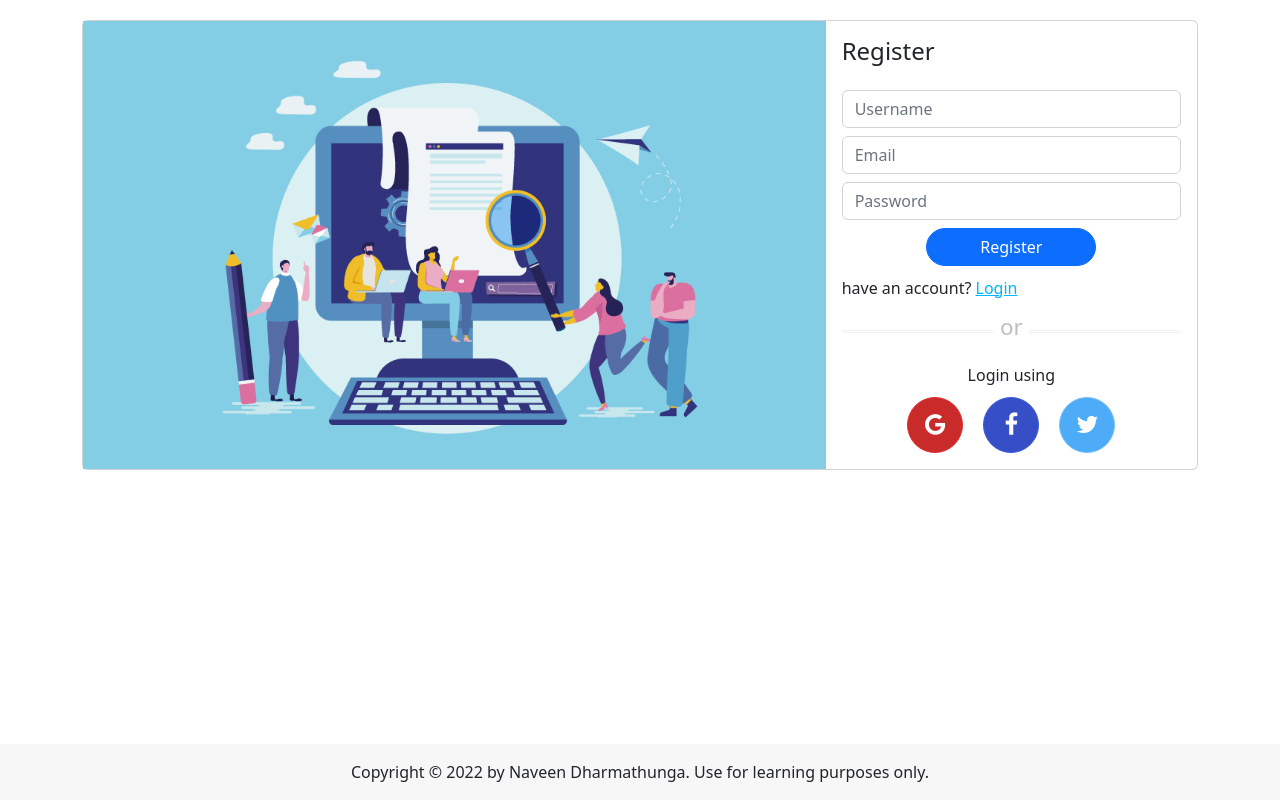
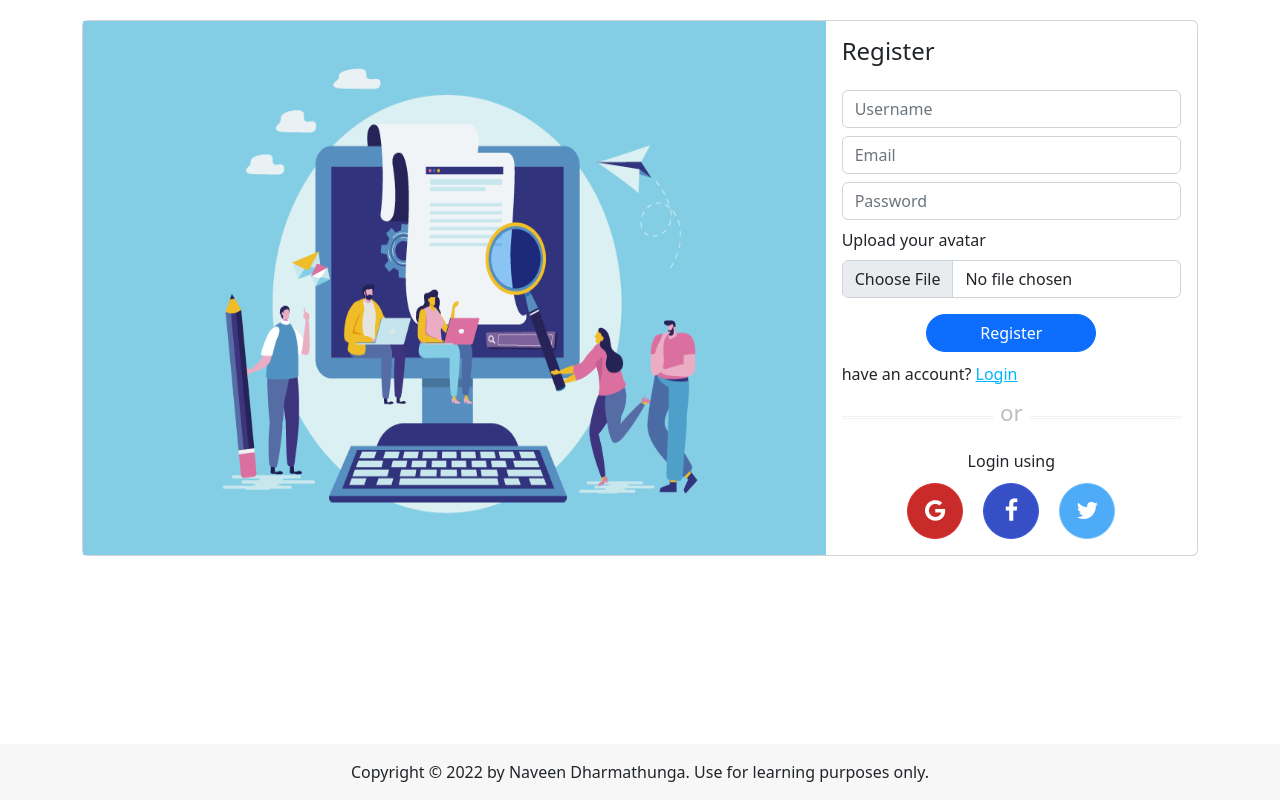
Before and after one commit to D-Naveenz/node-login-form, a Node server app: page /reg/ in a window 1280 px wide. Run offline with Node 20, Linux system fonts and the light colour scheme; some libraries are stand-ins or nearby versions.

Commit message:
added passport.js & multer.js functionalities

```diff
--- /dev/null
+++ b/db-handler.js
@@ -0,0 +1,9 @@
+export const users = [
+    {
+        id: '1661697689868',
+        name: 'Kasun',
+        email: 'asdf@gmail',
+        password: '$2b$10$rUlAWYfTRPEHdzhShDbGTOwIRAq8xF13J0XcwQmpXoawfkuh.iO0u',
+        avatar: 'avatar-1661697689806.png'
+    }
+];
--- a/db.js
+++ /dev/null
@@ -1 +0,0 @@
-export const users = [];
--- a/package.json
+++ b/package.json
@@ -1,6 +1,6 @@
 {
   "name": "node-login-form",
-  "version": "0.0.0",
+  "version": "0.1.0",
   "private": true,
   "scripts": {
     "devStart": "nodemon server.js"
@@ -8,7 +8,6 @@
   "dependencies": {
     "bcrypt": "^5.0.1",
     "bootstrap": "^5.2.0",
-    "cookie-parser": "~1.4.4",
     "debug": "~2.6.9",
     "dotenv": "^16.0.1",
     "ejs": "^3.1.8",
@@ -17,7 +16,7 @@
     "express-session": "^1.17.3",
     "font-awesome": "^4.7.0",
     "http-errors": "~1.6.3",
-    "morgan": "~1.9.1",
+    "multer": "^1.4.5-lts.1",
     "passport": "^0.6.0",
     "passport-local": "^1.0.0"
   },
--- a/routes/index.js
+++ b/routes/index.js
@@ -1,7 +1,7 @@
 import express from 'express';
 import passport from "passport";
 const router = express.Router();
-import { users } from '../db.js';
+import { users } from '../db-handler.js';
 
 /* GET home page. */
 router.get('/', function(req, res, next) {
--- a/routes/register.js
+++ b/routes/register.js
@@ -1,14 +1,28 @@
 import express from 'express';
+import bcrypt from 'bcrypt';
+import multer from 'multer';
+import path from 'path';
+import { users } from '../db-handler.js';
+
 const router = express.Router();
-import bcrypt from 'bcrypt';
-import { users } from '../db.js';
+const storage = multer.diskStorage({
+    destination: (req, file, cb) => {
+        cb(null, 'public/uploads');
+    },
+    filename: (req, file, cb) => {
+        // Debugging
+        //console.log(file);
+        cb(null, `${file.fieldname}-${Date.now()}${path.extname(file.originalname)}`);
+    }
+})
+const upload = multer({ storage: storage });
 
 // Get register page
 router.get('/', (req, res, next) => {
     res.render('register', { title: 'NodeGuru', newUser: false })
-})
+});
 
-router.post('/', async (req, res, next) => {
+router.post('/', upload.single('avatar'), async (req, res, next) => {
     try {
         // generate hashed password from the given
         const hashedPassword = await bcrypt.hash(req.body.password, 10);
@@ -16,7 +30,8 @@ router.post('/', async (req, res, next) => {
             id: Date.now().toString(),
             name: req.body.name,
             email: req.body.email,
-            password: hashedPassword
+            password: hashedPassword,
+            avatar: req.file.filename
         })
 
         // Debugging
@@ -31,6 +46,6 @@ router.post('/', async (req, res, next) => {
 
         res.redirect('reg');
     }
-})
+});
 
 export default router;
--- a/server.js
+++ b/server.js
@@ -11,7 +11,8 @@ import path from 'path';
 import passport from 'passport';
 import flash from 'express-flash';
 import session from 'express-session';
-import { users } from './db.js';
+import { users } from './db-handler.js';
+
 
 import initPassport from './passport-config.js';
 // import indexRouter from './routes/index.js';
--- a/views/register.ejs
+++ b/views/register.ejs
@@ -25,22 +25,26 @@
                     <div class="card-body">
                         <h4 class="card-title sign-in-title">Register</h4>
 
-                        <form class="row g-3 needs-validation" action="/reg" method="post" novalidate>
+                        <form class="row g-3 needs-validation" action="/reg" method="post" enctype="multipart/form-data" novalidate>
                             <fieldset>
-                                <div class="col-12">
+                                <div class="col">
                                     <label class="form-label width-max">
                                         <input type="text" class="form-control" id="name" name="name" placeholder="Username" aria-label="Username" required>
                                     </label>
                                 </div>
-                                <div class="col-12">
+                                <div class="col">
                                     <label class="form-label width-max">
                                         <input type="email" class="form-control" id="email" name="email" placeholder="Email" aria-label="Email" required>
                                     </label>
                                 </div>
-                                <div class="col-12">
+                                <div class="col">
                                     <label class="form-label width-max">
                                         <input type="password" class="form-control" id="password" name="password" placeholder="Password" aria-label="Password" required>
                                     </label>
+                                </div>
+                                <div class="col mb-3">
+                                    <label for="avatar_file" class="form-label">Upload your avatar</label>
+                                    <input class="form-control" type="file" id="avatar" name="avatar">
                                 </div>
 
                                 <div class="flex-center">
@@ -57,9 +61,9 @@
                             <div class="social-itm-1">
                                 <p class="card-text social-header">Login using</p>
                             </div>
-                            <a class="btn btn-primary btn-lg btn-floating social-itm-2" href="#!" role="button"><i class="fa fa-brands fa-google"></i></a>
-                            <a class="btn btn-primary btn-lg btn-floating social-itm-3" href="#!" role="button"><i class="fa fa-brands fa-facebook-f"></i></a>
-                            <a class="btn btn-primary btn-lg btn-floating social-itm-4" href="#!" role="button"><i class="fa fa-brands fa-twitter"></i></a>
+                            <a class="btn btn-primary btn-lg btn-floating social-itm-2" href="#" role="button"><i class="fa fa-brands fa-google"></i></a>
+                            <a class="btn btn-primary btn-lg btn-floating social-itm-3" href="#" role="button"><i class="fa fa-brands fa-facebook-f"></i></a>
+                            <a class="btn btn-primary btn-lg btn-floating social-itm-4" href="#" role="button"><i class="fa fa-brands fa-twitter"></i></a>
                         </div>
                     </div>
                 </div>
```
Also changed, not shown: views/index.ejs (+40 -6 lines), public/images/avatar.svg (added), public/stylesheets/style-index.css (added), 1 other file.
